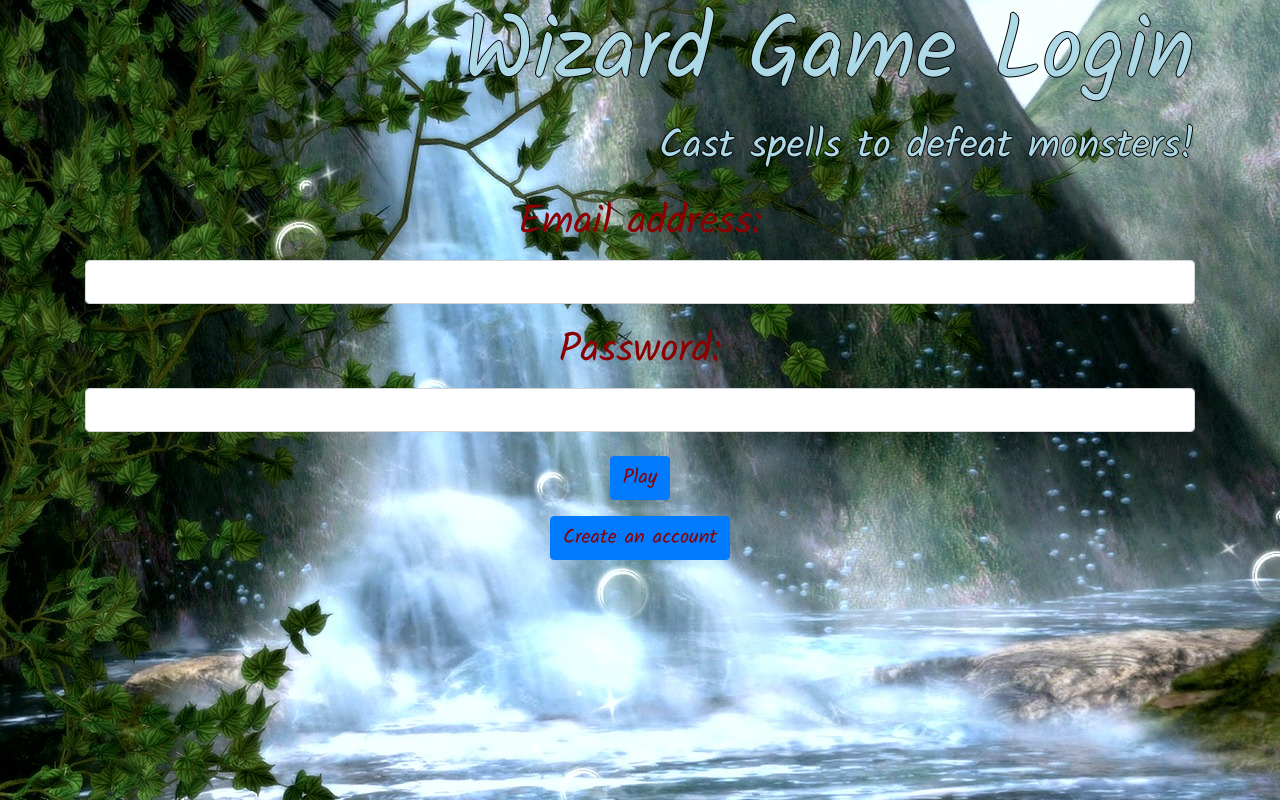
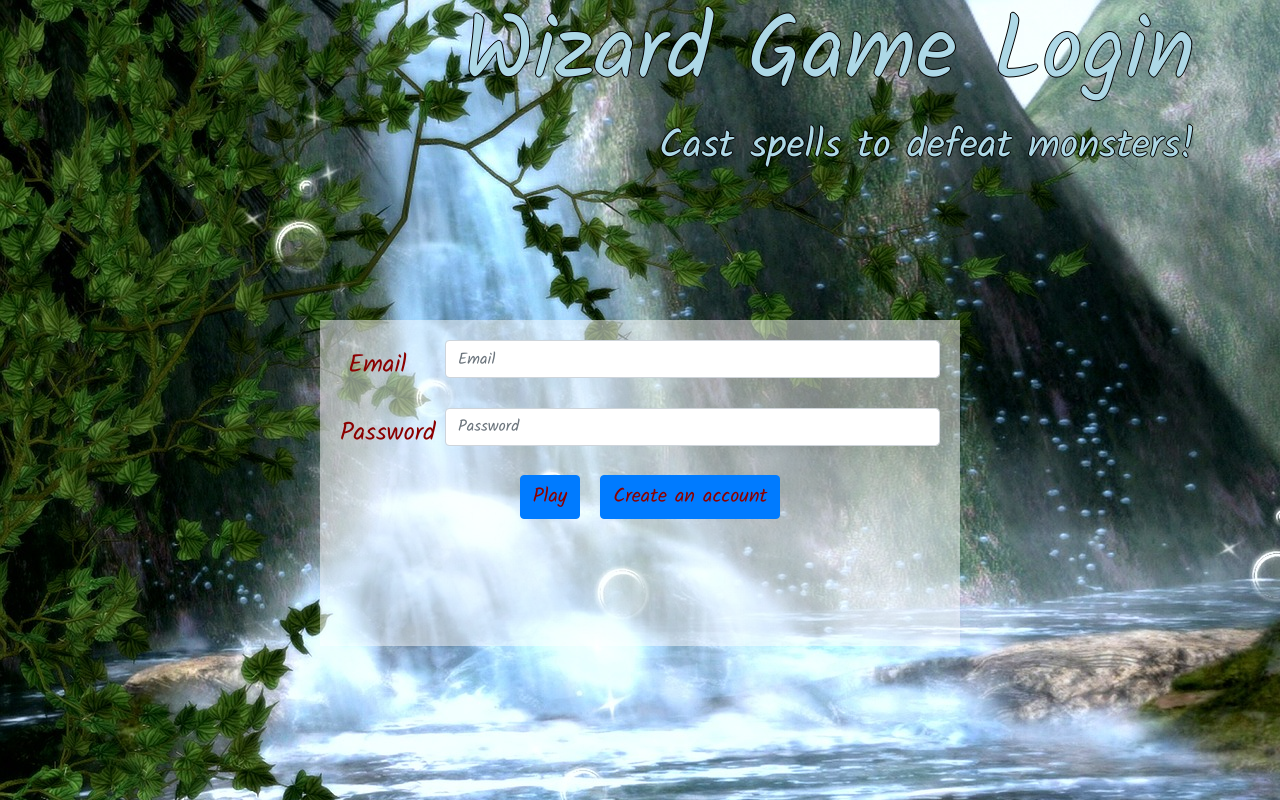
Before and after one commit to wonjin9181/Wizardry, a React (Create React App) app in the folder client/: page / in a window 1280 px wide. Built offline with nearby package versions, Linux system fonts and the light colour scheme; no server answers.

Commit message:
styled three pages

```diff
--- a/client/src/components/create-user/create_user.css
+++ b/client/src/components/create-user/create_user.css
@@ -1,17 +1,24 @@
 
 body {
     background-image: url("../../images/waterfall.jpg");
+
    }
 
 
    #createuser {
     position: absolute;
-    top: 25vh;
+    top: 35vh;
     left: 30vw;
     right: 30vw;
-    bottom: 8vw;
+    bottom: 9vw;
     background-color: rgba(255,255,255,0.5);
     text-align: center;
     padding: 20px;
-    z-index: 9
+    z-index: 9;
+    font-family: "Kalam", cursive;
+    color: rgb(202, 41, 41);
   }
+
+  #createuser:hover {
+    box-shadow: 0 10px 18px 0 rgba(0, 0, 0, 0.24),0 6px 20px 0 rgba(0, 0, 0, 0.19);
+  }
--- a/client/src/components/create-user/create_user.js
+++ b/client/src/components/create-user/create_user.js
@@ -1,8 +1,7 @@
 
 import React, { Component } from "react";
-import { Button, Form, Row, Col } from "react-bootstrap";
+import { Button, Form, Row, Col, Container } from "react-bootstrap";
 import "./create_user.css";
-// import Dropdown  from "../DropDownMenue.js"
 class CreateUser extends Component {
 
   handleCatChange(e) {
@@ -15,10 +14,10 @@ class CreateUser extends Component {
   render() {
     return (
       <div>
+        <Container>
+          <h1>Wizard game</h1>
 
           <aside id="createuser">
-          <h1>Wizard game</h1>
-
             <Form >
               <Form.Group as={Row} controlId="formHorizontalName">
                 <Form.Label column sm={2}>
@@ -91,7 +90,9 @@ class CreateUser extends Component {
               <Button id="createUserBtn" variant="primary" type="submit">
                 Create account </Button>
             </Form>
+
           </aside>
+        </Container>
 
       </div>
     )
--- a/client/src/components/login/login.css
+++ b/client/src/components/login/login.css
@@ -1,6 +1,22 @@
 
 body {
-  background-image: url("../../images/waterfall.jpg");
+  background-image:url("../../images/waterfall.jpg");
+}
+
+#loginaside {
+  position: absolute;
+  top: 40vh;
+  left: 25vw;
+  right: 25vw;
+  bottom: 12vw;
+  background-color: rgba(255,255,255,0.5);
+  text-align: center;
+  padding: 20px;
+  z-index: 9
+}
+
+#loginaside:hover {
+  box-shadow: 0 10px 18px 0 rgba(0, 0, 0, 0.24),0 6px 20px 0 rgba(0, 0, 0, 0.19);
 }
 
 h1 {
@@ -11,6 +27,7 @@ h1 {
   text-shadow: -1px 0 black, 0 1px black, 1px 0 black, 0 -1px black;
 }
 
+
 p {
   text-align: right;
   font-family: "Kalam", cursive;
@@ -20,9 +37,8 @@ p {
 }
 
 .loginForm {
-  text-align: center;
   font-family: "Kalam", cursive;
-  font-size: 40px;
+  font-size: 25px;
   color: darkred;
 }
 
@@ -31,6 +47,11 @@ p {
   font-family: "Kalam", cursive;
   color: darkred;
   font-size: 20px;
+  margin-left: 20px !important;
+}
+
+.btn:hover {
+  box-shadow: 0 10px 18px 0 rgba(0, 0, 0, 0.24),0 6px 20px 0 rgba(0, 0, 0, 0.19);
 }
 
 .input {
--- a/client/src/components/login/login.js
+++ b/client/src/components/login/login.js
@@ -1,6 +1,6 @@
 
 import React, { Component, Redirect } from "react";
-import { Button, Form, Container } from "react-bootstrap";
+import { Button, Form, Container, Row, Col } from "react-bootstrap";
 import "./login.css"
 import API from "../../utils/API"
 import { Link } from "react-router-dom";
@@ -69,28 +69,37 @@ class Login extends Component {
                     <p>
                         Cast spells to defeat monsters!
                 </p>
-
+                    <aside id= "loginaside">
                         <Form className="loginForm">
-                        <Form.Group controlId="formBasicEmail">
-                            <Form.Label>Email address: </Form.Label>
-                            <Form.Control className="input" type="email" />
+                            <Form.Group as={Row} controlId="formHorizontalEmail">
+                                <Form.Label column sm={2}>
+                                    Email
+                        </Form.Label>
+                                <Col sm={10}>
+                                    <Form.Control type="email" placeholder="Email" />
+                                </Col>
                             </Form.Group>
 
-                        <Form.Group controlId="formBasicPassword">
-                            <Form.Label>Password: </Form.Label>
-                            <Form.Control className="input" type="password" />
+                            <Form.Group as={Row} controlId="formHorizontalPassword">
+                                <Form.Label column sm={2}>
+                                    Password
+                         </Form.Label>
+                                <Col sm={10}>
+                                    <Form.Control type="password" placeholder="Password" />
+                                </Col>
                             </Form.Group>
+
                             <Button className="btn" onClick={this.playGame} variant="primary" type="submit">
                                 Play
                              </Button>
-                        <br></br>
                             <Link to="/createuser">
-
-                            <Button className="btn" onClick={this.createAccount} variant="primary" type="submit">
+                                <Button className="btn" onClick={this.createAccount} variant="primary" type="submit" >
                                     Create an account
                            </Button>
+
                             </Link>
                         </Form>
+                    </aside>
                 </Container>
             </div>
         );
--- a/client/src/components/main-stats/main_stats.css
+++ b/client/src/components/main-stats/main_stats.css
@@ -1,3 +1,33 @@
 body {
     background-image: url("../../images/waterfall.jpg");
   }
+
+#mainContainer {
+  margin-top: 20vh;
+
+}
+
+#mainCard {
+  background-color: rgba(255,255,255,0.5);
+    text-align: center;
+    padding: 20px;
+    z-index: 9;
+    font-family: "Kalam", cursive;
+    color: rgb(0, 48, 14);
+  }
+
+  #userInfo {
+    color: lightblue;
+    text-shadow: -1px 0 black, 0 1px black, 1px 0 black, 0 -1px black;
+  }
+
+  img {
+    width: 150px;
+    display: block;
+    margin-left: auto;
+    margin-right: auto;
+  }
+
+#mainCard:hover{
+  box-shadow: 0 10px 18px 0 rgba(0, 0, 0, 0.24),0 6px 20px 0 rgba(0, 0, 0, 0.19);
+}
--- a/client/src/components/main-stats/main_stats.js
+++ b/client/src/components/main-stats/main_stats.js
@@ -1,60 +1,67 @@
 import React, { Component } from "react";
 
-import { Button, Form, Jumbotron, Container } from "react-bootstrap";
-// import "./main_stats.css"
-
+import { Container, Row, Col, Card, Button } from "react-bootstrap";
+import "./main_stats.css"
 
 class MainStats extends Component {
 
     render() {
         return (
             <div>
-                <div className="container">
-                    <div className="row">
-                        <div className="col-sm-8">img</div>
-                        <div className="col-sm-4">
-                            <h1>User Info</h1>
+
+                <Container id="mainContainer">
+                    <Row className="justify-content-md-center">
+                        <Col md="auto">
+                            <Card id="mainCard" style={{ width: '13rem' }}>
+                            <img src ={"https://picsum.photos/id/122/200/200"}/>
+                            </Card>
+                        </Col>
+
+                        <Col md="auto">
+                            <Card id="mainCard" style={{ width: '18rem' }}>
+                                <h3 id="userInfo">User Info</h3>
                                 <ul>
                                     <li>Name: </li>
                                     <li>House:</li>
                                     <li>Strength: </li>
                                     <li>Spells: </li>
                                 </ul>
-                        </div>
-                    </div>
+                            </Card>
+                        </Col>
+                    </Row>
                     <br></br>
+                    <Row className="justify-content-md-center">
+                        <Col md={2}>
+                            <Button variant="primary" type="suBmit">Stage 1</Button>
+                        </Col>
+                        <Col md={2}>
+                            <Button variant="primary" type="submit">Stage 2</Button>
+                        </Col>
+                        <Col md={2}>
+                            <Button variant="primary" type="submit">Stage 3</Button>
+                        </Col>
+                        <Col md={2}>
+                            <Button variant="primary" type="submit">Stage 4</Button>
+                        </Col>
+                    </Row>
                     <br></br>
-                    <div className="row">
-                        <div className="col-sm">
-                            <button></button>
-                            <p>Stage 1</p>
-                        </div>
-                        <div className="col-sm">
-                            <button></button>
-                            <p>Stage 2</p>
-                        </div>
-                        <div className="col-sm">
-                            <button></button>
-                            <p>Stage 3</p>
-                        </div>
-                        <div className="col-sm">
-                            <button></button>
-                            <p>Stage 4</p>
-                        </div>
 
-                    </div>
-                    <div className="row">
-                        <div className="col-lg-12">
-                            <h1>House Members</h1>
+                    <Row className="justify-content-md-center">
+                            <Card id="mainCard" style={{ width: '60rem' }}>
+                            <Col>
+                                <h3 id= "userInfo">House Members</h3>
                                 <ul>
                                     <li>1</li>
                                     <li>2</li>
                                     <li>3</li>
                                     <li>4</li>
                                 </ul>
-                        </div>
-                    </div>
-                </div>
+                                </Col>
+                            </Card>
+                    </Row>
+
+                </Container>
+
             </div>
         );
     }
```
Lines whose indentation alone changed are shown as unchanged.
